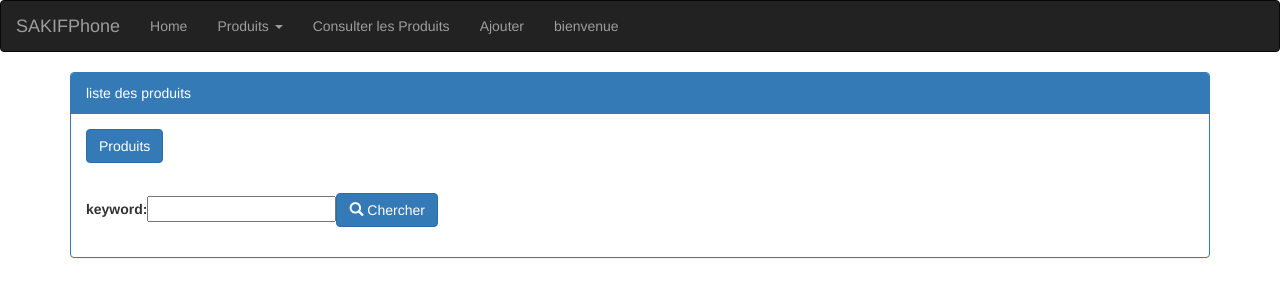
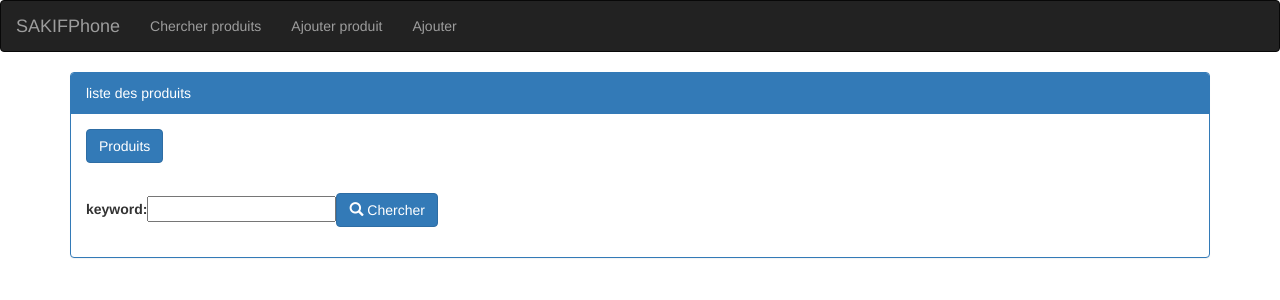
Before and after one commit to sakif-nabil/gestionStock-Angular, an Angular app: page /products in a window 1280 px wide. Shown: the top 300 px of the page. Built offline with nearby package versions, Linux system fonts and the light colour scheme.

Commit message:
commit 3

```diff
--- a/src/app/app-routing.module.ts
+++ b/src/app/app-routing.module.ts
@@ -15,7 +15,7 @@ const routes: Routes = [
     path:"new-product",component:NewProductComponent
   },
   {
-    path:"", redirectTo:"/accueil",pathMatch:'full'
+    path:"", redirectTo:"/products",pathMatch:'full'
   },
   {
     path:"edit-product/:id",component:EditProductComponent
--- a/src/app/app.component.html
+++ b/src/app/app.component.html
@@ -4,19 +4,11 @@
       <a class="navbar-brand" href="#">SAKIFPhone</a>
     </div>
     <ul class="nav navbar-nav">
-      <li ><a class="active" routerLink="/">Home</a></li>
-      <li class="dropdown">
-        <a class="dropdown-toggle" data-toggle="dropdown" href="#">Produits
-          <span class="caret"></span></a>
-        <ul class="dropdown-menu">
-          <li><a routerLink="/products">Chercher</a></li>
-          <li><a routerLink="/new-product">Ajouter</a></li>
 
-        </ul>
-      </li>
-      <li><a class="active" routerLink="/products">Consulter les Produits</a></li>
+          <li><a routerLink="/products">Chercher produits</a></li>
+          <li><a routerLink="/new-product">Ajouter produit</a></li>
       <li><a class="active" routerLink="/new-product">Ajouter</a></li>
-      <li><a class="active" routerLink="/hello">bienvenue</a></li>
+
     </ul>
   </div>
 </nav>
```
